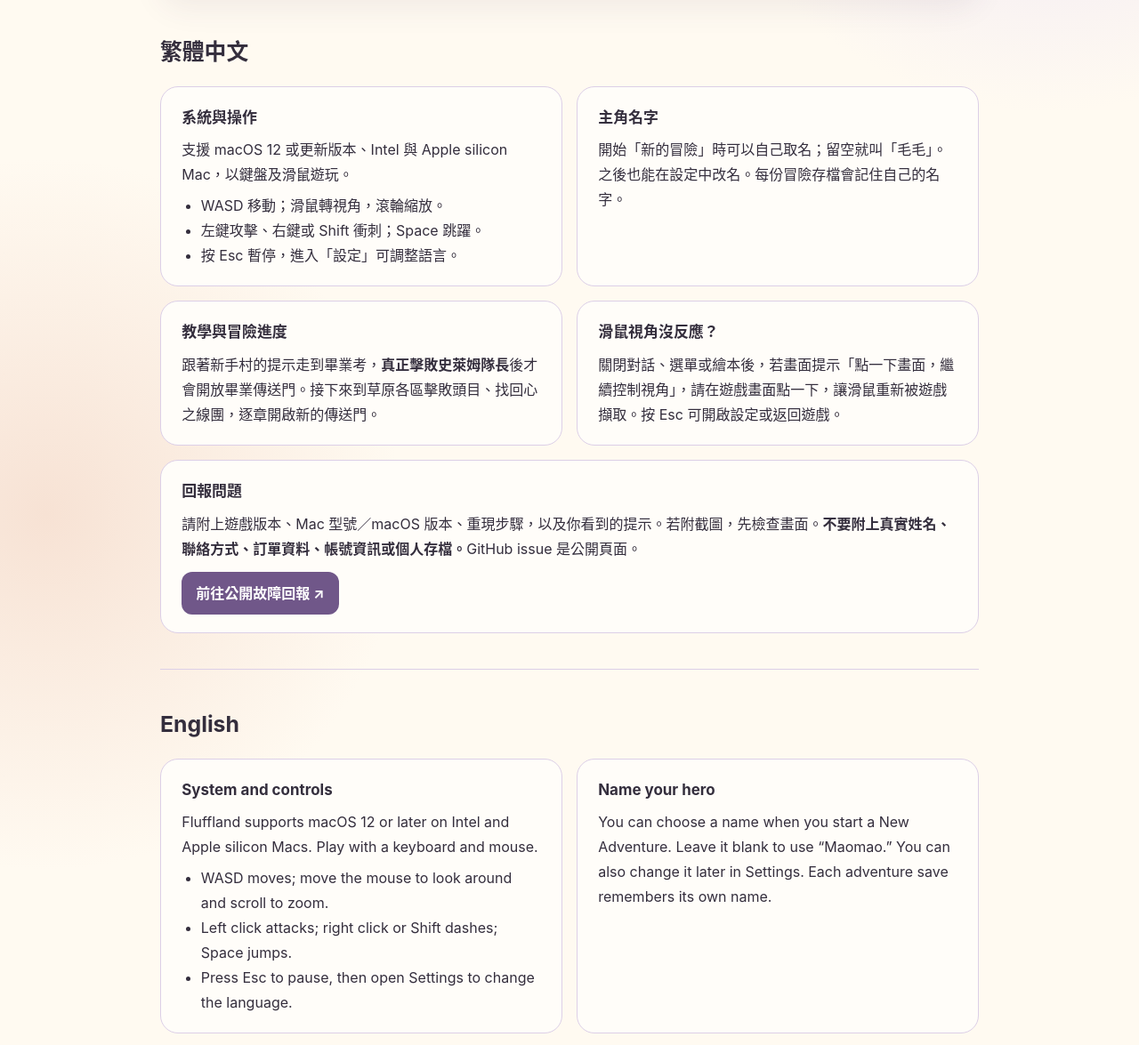
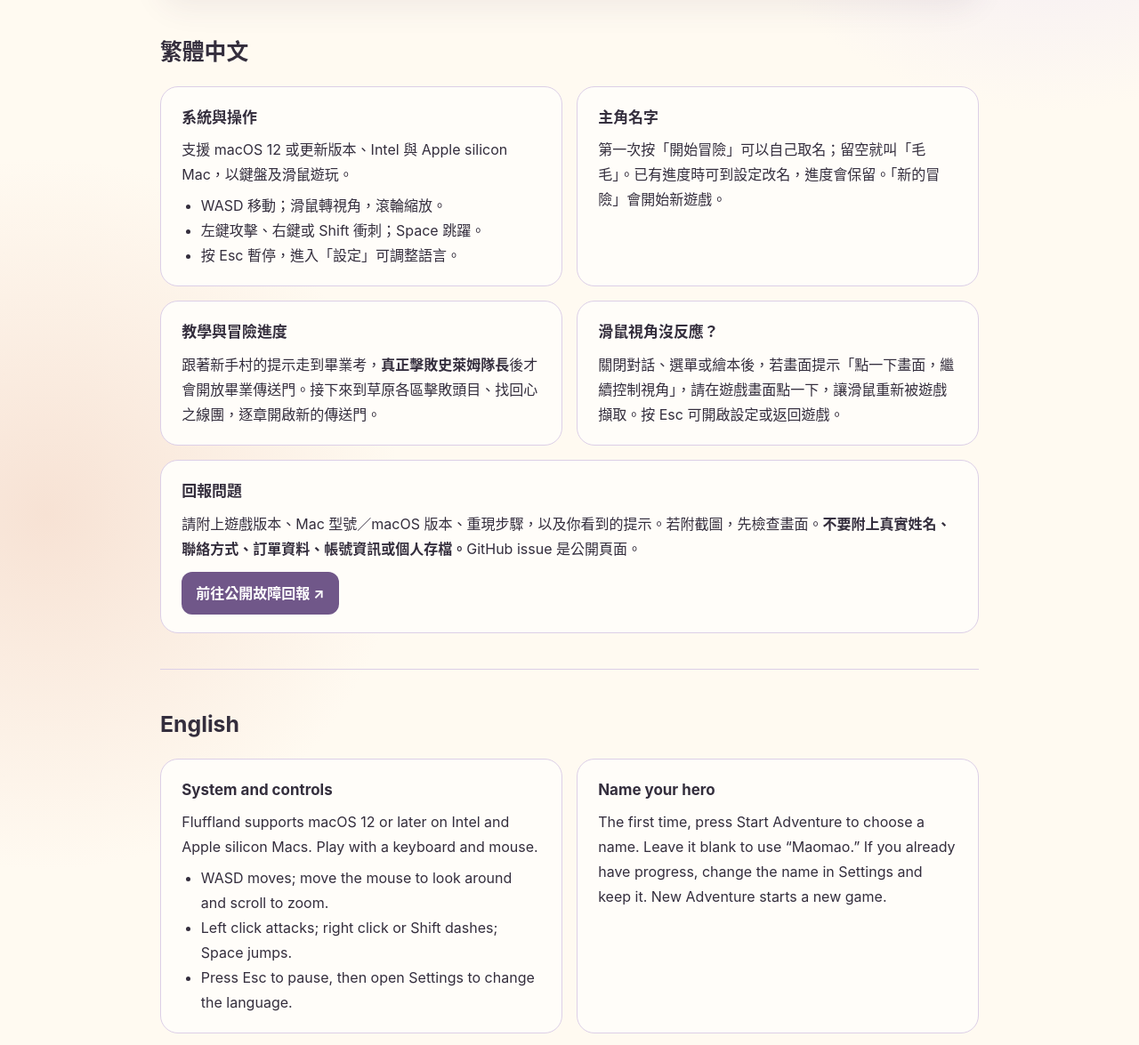
Before and after one commit to Culaliya/fluffland-support, a plain HTML site: page index.html in a window 1280 px wide. Shown: the part 332-1507 px from the top of the page at 89% size. Drawn offline with Linux system fonts and the light colour scheme.

Commit message:
Clarify first adventure and rename instructions

```diff
--- a/index.html
+++ b/index.html
@@ -69,7 +69,7 @@
         </div>
         <div class="card">
           <h3>主角名字</h3>
-          <p>開始「新的冒險」時可以自己取名；留空就叫「毛毛」。之後也能在設定中改名。每份冒險存檔會記住自己的名字。</p>
+          <p>第一次按「開始冒險」可以自己取名；留空就叫「毛毛」。已有進度時可到設定改名，進度會保留。「新的冒險」會開始新遊戲。</p>
         </div>
         <div class="card">
           <h3>教學與冒險進度</h3>
@@ -97,7 +97,7 @@
         </div>
         <div class="card">
           <h3>Name your hero</h3>
-          <p>You can choose a name when you start a New Adventure. Leave it blank to use “Maomao.” You can also change it later in Settings. Each adventure save remembers its own name.</p>
+          <p>The first time, press Start Adventure to choose a name. Leave it blank to use “Maomao.” If you already have progress, change the name in Settings and keep it. New Adventure starts a new game.</p>
         </div>
         <div class="card">
           <h3>Tutorial and chapters</h3>
```
